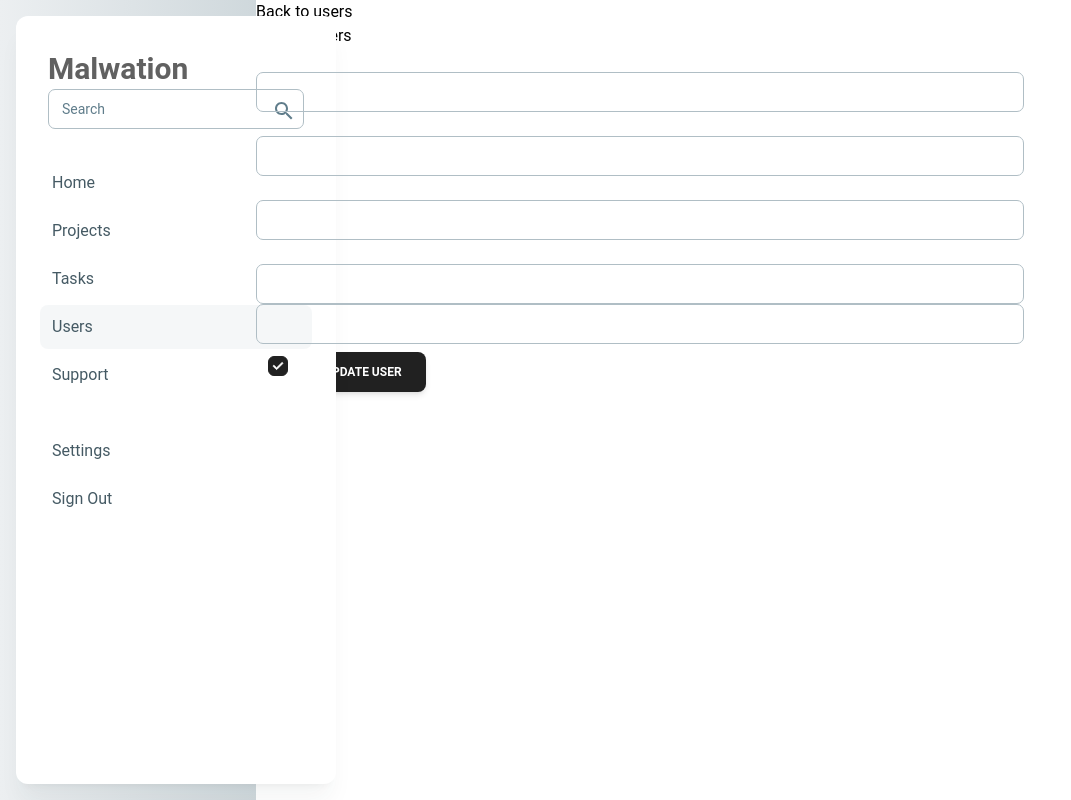
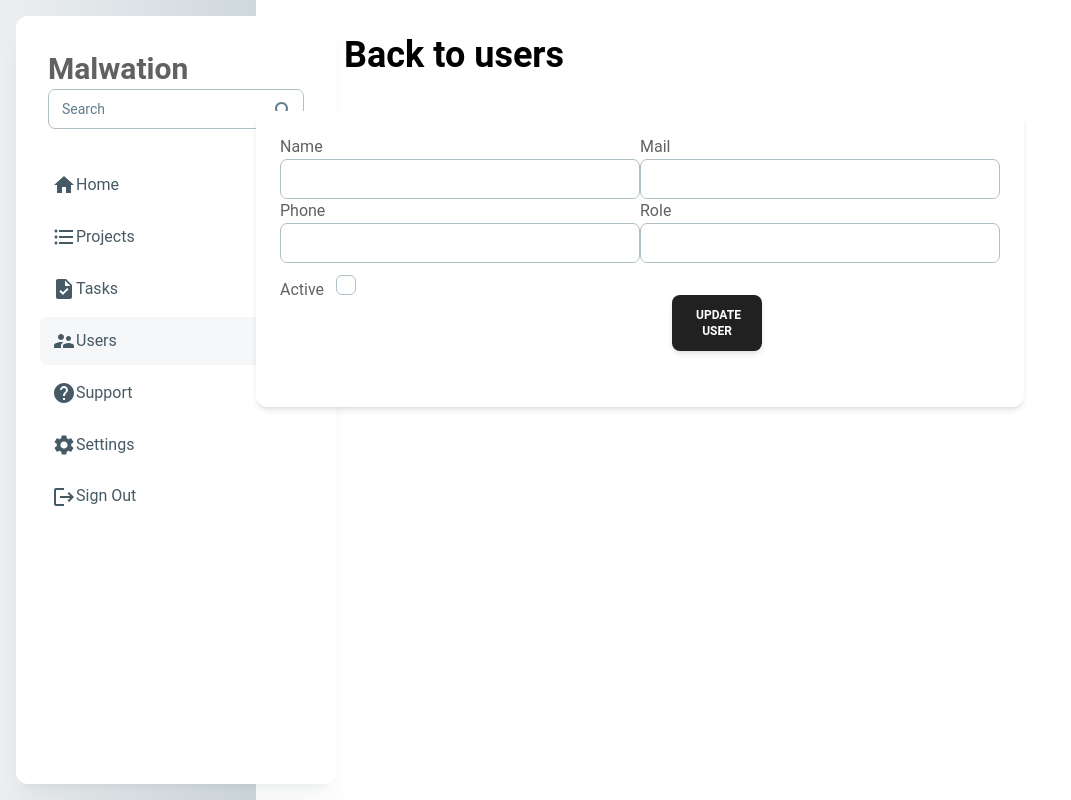
Before and after one commit to SadetTurhan/User-Panel, a React (Vite) app in the folder User-Panel/: page /updateuser in a window 1280 px wide. Shown: the whole page, without its empty margins (0-1071 px from the left). Built offline with nearby package versions, Linux system fonts and the light colour scheme.

Commit message:
working with icons

```diff
--- a/User-Panel/src/components/UpdateUser.tsx
+++ b/User-Panel/src/components/UpdateUser.tsx
@@ -4,23 +4,31 @@ import {
     Input,
     Button,
     Typography,
+    CardBody,
     Checkbox,
   } from "@material-tailwind/react";
 import { Link } from "react-router-dom";
+import TransitEnterexitIcon from '@mui/icons-material/TransitEnterexit';
 function UpdateUser(){
     return (
         <div className='grid grid-cols-5'>
       <Sidebar></Sidebar>
       <div className='col-start-2 col-end-5'>
-        <Link to="/userpanel"><h1>Back to users</h1></Link>
-        <h2>Update Users</h2>
-        Name<Input></Input>
-        Email<Input></Input>
-        Phone<Input></Input>
-        Role<Input></Input>
-        <Input ></Input>
-        <Checkbox defaultChecked />
-        <Button>Update User</Button>
+        <div className="mx-8 my-8"><Link to="/userpanel"><Typography variant="h2"><TransitEnterexitIcon className="mr-8"></TransitEnterexitIcon>Back to users</Typography></Link></div>
+        <Card className="w-full">
+        <CardBody className='h-full'>
+        <form>
+          <div className="grid grid-cols-2">
+          <label>Name<Input></Input></label>
+          <label>Mail<Input></Input></label>
+          <label>Phone<Input></Input></label>
+          <label>Role<Input></Input></label>
+          <label>Active<Checkbox  ripple={true}></Checkbox></label>
+          <Button className=" w-1/4 mx-8 my-8">Update User</Button>
+          </div>
+        </form>
+        </CardBody>
+      </Card>
     </div>
     </div>
     );
--- a/User-Panel/src/components/UserPanel.tsx
+++ b/User-Panel/src/components/UserPanel.tsx
@@ -9,7 +9,7 @@ import { deleteUser } from '../redux/usersSlice';
 import { Link } from 'react-router-dom';
 import CheckCircleIcon from '@mui/icons-material/CheckCircle';
 import CancelIcon from '@mui/icons-material/Cancel';
-import React,{ useState } from 'react';
+import { useState } from 'react';
 
 function UserPanel(){
 
@@ -33,7 +33,7 @@ function UserPanel(){
       <Sidebar></Sidebar>
       <div className='col-start-2 col-end-6 mt-12 ml-8 mr-8' >
         <Typography variant="h2">Users</Typography>
-        <Input label="Search User" className='w-2/4' />
+        <Input label="Search User" className='w-2/4'/>
       <Card className="col-start-2 col-end-5 overflow-auto hover:overflow-scroll h-3/4 w-full mt-5">
       <table className="col-start-2 col-end-5 h-full w-full min-w-max table-auto text-left">
       <thead>
@@ -47,24 +47,24 @@ function UserPanel(){
           <th className='p-4'></th>
         </tr>
       </thead>
-      <tbody className='col-start-2 col-end-5'>
+      <tbody className='col-start-2 col-end-5 h-full w-full min-w-max text-left'>
         {currentUsers.map((user: User) => (
          <tr key={user.id}>
-            <td className='p-4'><Typography variant="small" color="blue-gray" className="font-normal">{user.name}</Typography></td>
-           <td className='p-4'> <Typography variant="small" color="blue-gray" className="font-normal">{user.email}</Typography></td>
-           <td className='p-4'><Typography variant="small" color="blue-gray" className="font-normal">{user.phone}</Typography></td>
-           <td className='p-4'><Typography variant="small" color="blue-gray" className="font-normal">{user.role}</Typography></td>
-           <td className='p-4'><Typography variant="small" color="blue-gray" className="font-normal"> {user.isActive ? (<CheckCircleIcon/>) :  <CancelIcon />}</Typography></td>
-           <td className='p-4'><button onClick={() => handleDelete(user.id)}><DeleteIcon></DeleteIcon></button></td>
-           <td className='p-4'><Link to="/updateuser">Update User</Link></td>
+            <td className='p-4 w-1/7'><Typography variant="small" color="blue-gray" className="font-normal">{user.name}</Typography></td>
+           <td className='p-4 w-1/7'> <Typography variant="small" color="blue-gray" className="font-normal">{user.email}</Typography></td>
+           <td className='p-4 w-1/7'><Typography variant="small" color="blue-gray" className="font-normal">{user.phone}</Typography></td>
+           <td className='p-4 w-1/7'><Typography variant="small" color="blue-gray" className="font-normal">{user.role}</Typography></td>
+           <td className='p-4 w-1/7'><Typography variant="small" color="blue-gray" className="font-normal"> {user.isActive ? (<CheckCircleIcon/>) :  <CancelIcon />}</Typography></td>
+           <td className='p-4 w-1/7'><button onClick={() => handleDelete(user.id)}><DeleteIcon></DeleteIcon></button></td>
+           <td className='p-4 w-1/7'><Link to="/updateuser">Update User</Link></td>
           </tr>
         ))}
 
       </tbody>
       </table>
       <div className='flex justify-center mt-5'>
-          <Button className="flex items-center gap-2" color="blue-gray" onClick={() => paginate(currentPage - 1)}disabled={currentPage === 1}>Previous</Button>
-          <Button className="flex items-center gap-2" color="blue-gray" onClick={() => paginate(currentPage + 1)}disabled={indexOfLastUser >= users.length}>Next</Button>
+          <Button className="flex items-center gap-2 mt-2" color="blue-gray" onClick={() => paginate(currentPage - 1)}disabled={currentPage === 1}>Previous</Button>
+          <Button className="flex items-center gap-2 mt-2" color="blue-gray" onClick={() => paginate(currentPage + 1)}disabled={indexOfLastUser >= users.length}>Next</Button>
         </div>
     </Card>
     </div>
--- a/User-Panel/src/sidebar.tsx
+++ b/User-Panel/src/sidebar.tsx
@@ -8,7 +8,13 @@ import {
   } from "@material-tailwind/react";
   import { Link } from "react-router-dom";
   import SearchIcon from '@mui/icons-material/Search';
-
+  import LogoutIcon from '@mui/icons-material/Logout';
+  import HomeIcon from '@mui/icons-material/Home';
+  import TaskIcon from '@mui/icons-material/Task';
+  import FormatListBulletedIcon from '@mui/icons-material/FormatListBulleted';
+  import SupervisorAccountIcon from '@mui/icons-material/SupervisorAccount';
+  import HelpIcon from '@mui/icons-material/Help';
+  import SettingsIcon from '@mui/icons-material/Settings';
 function Sidebar(){
     return (
       <div className="h-screen bg-gradient-to-r from-blue-gray-50 to-blue-gray-100">
@@ -21,34 +27,26 @@ function Sidebar(){
         </div>
         <List>
           <ListItem>
-            Home
+            <HomeIcon></HomeIcon> Home
           </ListItem>
           <ListItem>
-            Projects
+            <FormatListBulletedIcon></FormatListBulletedIcon>Projects
           </ListItem>
           <ListItem>
-            Tasks
+            <TaskIcon></TaskIcon>Tasks
           </ListItem>
-          <ListItem selected>
-            Users
+          <Link to="/userpanel"><ListItem selected>
+            <SupervisorAccountIcon></SupervisorAccountIcon>Users
+          </ListItem></Link>
+          <ListItem>
+            <HelpIcon></HelpIcon>Support
           </ListItem>
           <ListItem>
-            Support
+            <SettingsIcon></SettingsIcon>Settings
           </ListItem>
           <ListItem>
-            <ListItemPrefix>
-
-            </ListItemPrefix>
-
-          </ListItem>
-          <ListItem>
-
-            Settings
-          </ListItem>
-
-          <ListItem>
           <Link to="/">
-            Sign Out
+            <LogoutIcon></LogoutIcon>Sign Out
             </Link>
           </ListItem>
 
```
